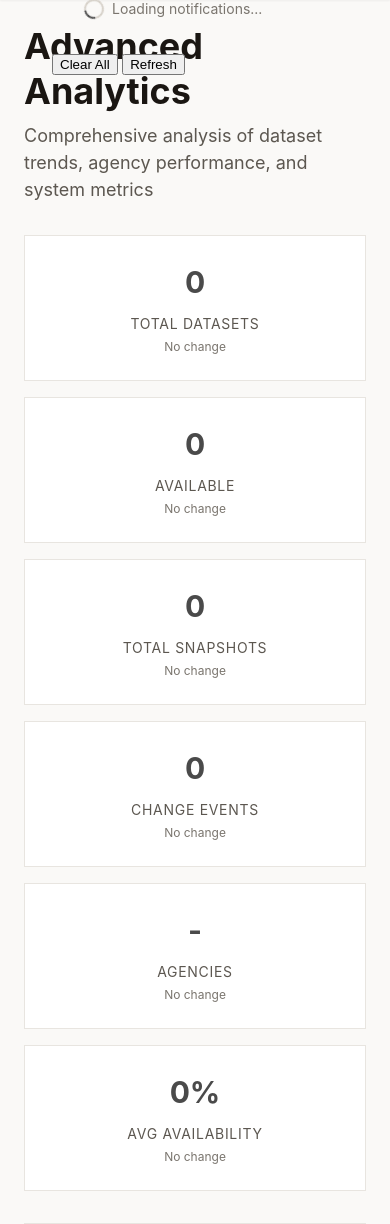
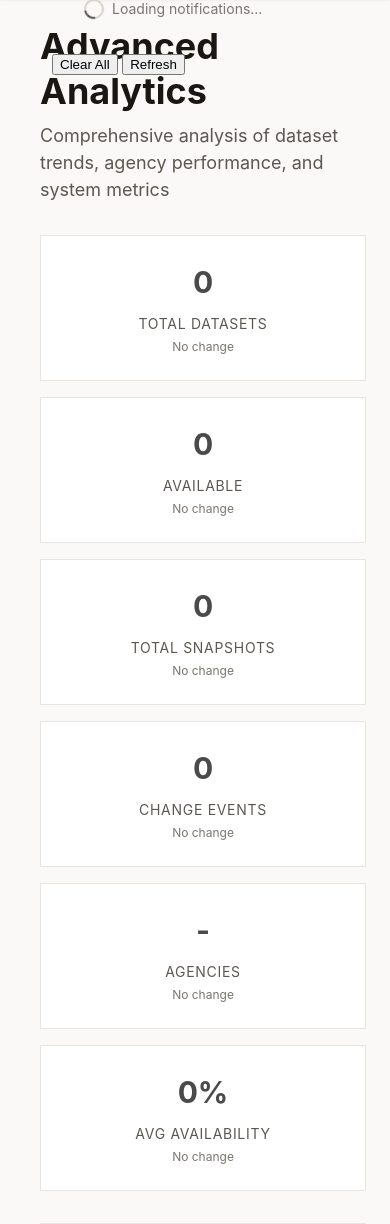
Before and after one commit to hamidahoderinwale/datagov-watcher, a Flask app: page /metrics in a window 390 px wide; the page is wider, and only the part inside the window is pictured. Shown: the part 50-1274 px from the top of that part. Run offline with Flask 3, Linux system fonts and the light colour scheme; data that the repository does not hold is empty; parts of the project's set-up code (start-up, migrations or seed data) failed here and were passed over; some libraries are stand-ins or nearby versions; some web fonts are replaced.

Commit message:
Fix: Improve responsive design and mobile layout
- Fix sidebar toggle button selector in responsive media queries
- Add proper padding to main-content on mobile devices
- Ensure consistent spacing when sidebar is collapsed
- Improve mobile layout with proper margin and padding
- Fix responsive design issues across all screen sizes
- Ensure UI is clean and well-formatted on all devices

```diff
--- a/web/static/css/sidebar.css
+++ b/web/static/css/sidebar.css
@@ -170,7 +170,9 @@
 
   .main-content {
     margin-top: 50px;
+    margin-left: 0;
     min-height: calc(100vh - 50px);
+    padding-left: var(--space-4);
   }
 }
 
@@ -221,9 +223,10 @@
 
   .main-content {
     margin-left: 0;
+    padding-left: var(--space-4);
   }
 
-  .sidebar-toggle {
+  .top-nav .sidebar-toggle {
     display: flex;
   }
 }
```
